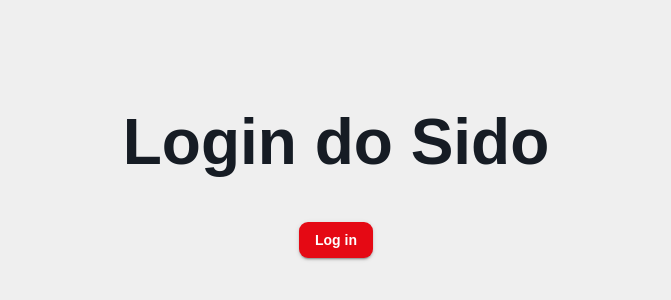
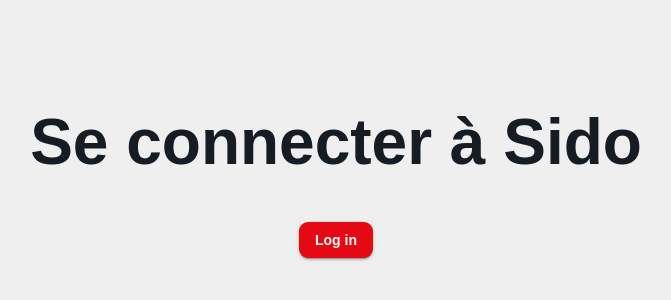
Before and after one commit to pdo-ndl-2022/frontend, a Next.js app: page / in a window 1280 px wide. Shown: the part 220-520 px from the top of the page, without its empty margins (304-975 px from the left). Built offline with nearby package versions, Linux system fonts and the light colour scheme.

Commit message:
chore: login page text in french

```diff
--- a/src/layouts/login.layout.tsx
+++ b/src/layouts/login.layout.tsx
@@ -14,7 +14,7 @@
         gap: 5,
       }}
     >
-      <Typography variant="h1">Login do Sido</Typography>
+      <Typography variant="h1">Se connecter à Sido</Typography>
 
       <Button variant="contained" onClick={() => loginWithRedirect()}>
         Log in
```
